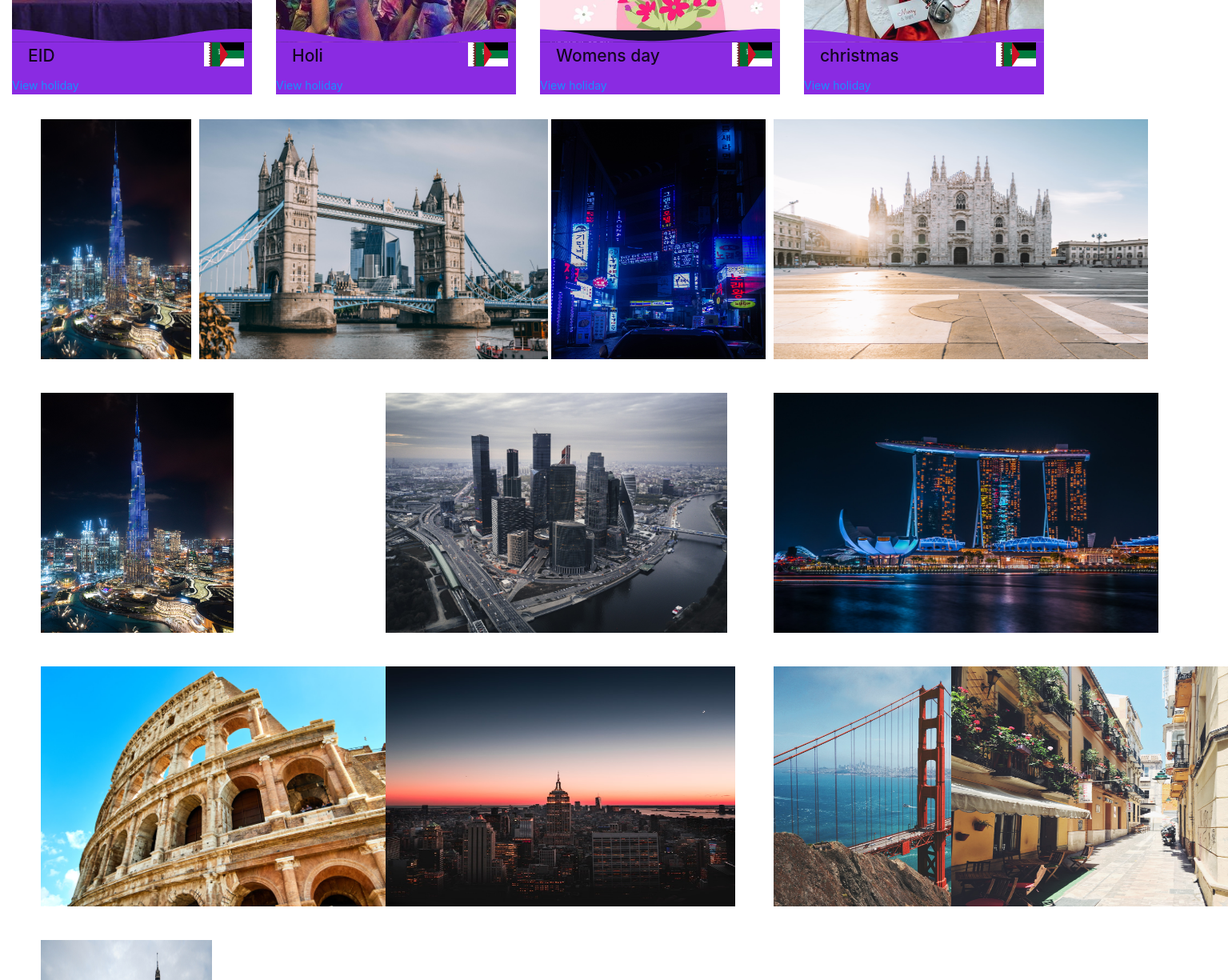
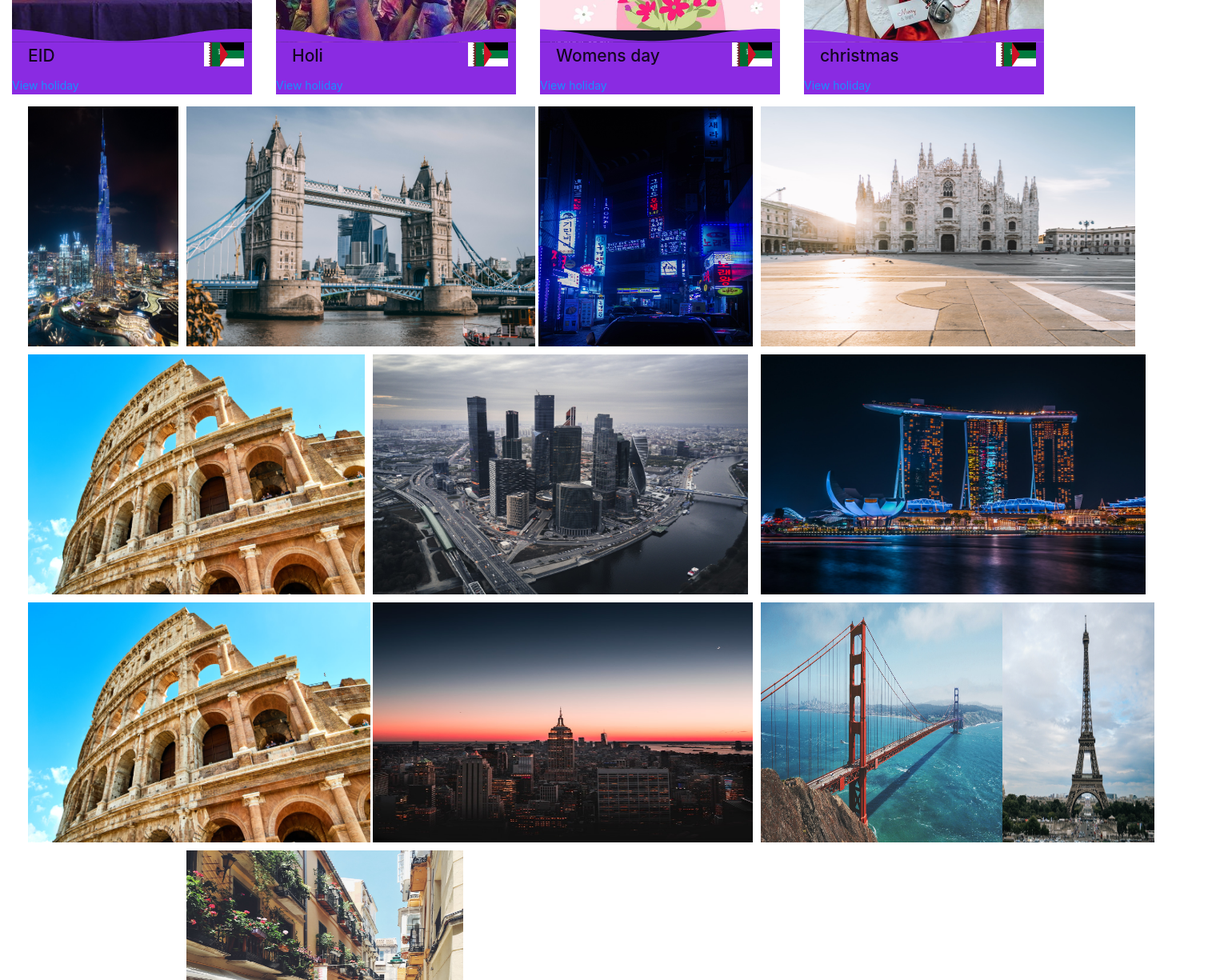
Before and after one commit to sevinch02/holidays, a React (Create React App) app: page / in a window 1280 px wide. Shown: the part 1100-2325 px from the top of the page at 80% size, 1535 px wide, since content can reach past the window. Built offline with nearby package versions, Linux system fonts and the light colour scheme; grey boxes are pictures that could not be loaded.

Commit message:
add channges

```diff
--- a/src/Components/CountryGrid/CountryGrid.js
+++ b/src/Components/CountryGrid/CountryGrid.js
@@ -7,7 +7,7 @@ const CountryGrid = () => {
     return (
     <div className="container12">
     <div className="grid-container" >
-        <Link to="" className=" grid-item slide-down four col" style={{width: 188 , height: 300}}>
+        <Link to="" className=" grid-item slide-down four column" style={{width: 188 , height: 300}}>
             <div className="box">
              <span className="original">
                 <img className=" " style={{width: 188 , height: 300}}
@@ -18,7 +18,7 @@ const CountryGrid = () => {
               </div>
            </div>
           </Link>
-       <Link to=""className=" grid-item slide-down four col" style={{width :436 , height: 300}} >
+       <Link to=""className=" grid-item slide-down four column" style={{width :436 , height: 300}} >
         <div className="box" >
         <span className="original" >
         <img className="" style={{width :436 , height: 300}}
@@ -29,7 +29,7 @@ const CountryGrid = () => {
           </div>
         </div>
        </Link>
-       <Link to="" className="grid-item slide-down four col"  style={{width :268 ,height: 300}} >
+       <Link to="" className="grid-item slide-down four column"  style={{width :268 ,height: 300}} >
           <div className="box">
               <span className="original">
              <img  className="" style={{width :268 ,height: 300}}
@@ -40,7 +40,7 @@ const CountryGrid = () => {
           </div>
          </div>
          </Link>
-         <Link to="" className=" grid-item slide-down four col"  style={{ width: 468 , height: 300 }} >
+         <Link to="" className=" grid-item slide-down four column"  style={{ width: 468 , height: 300 }} >
          <div className="box">
              <span className="original" >
              <img  className="" style={{ width: 468 , height: 300 }} src="img/milano-middle.jpg"alt="roma"/>
@@ -50,11 +50,12 @@ const CountryGrid = () => {
                </div>
          </div>
           </Link>
-          <Link to="" className="grid-item slide-down four col grid-item" style={{width:241, height:300}} >
+          <Link to="" className="grid-item slide-down four column grid-item" style={{width:421, height:300}} >
           <div className="box">
               <span className="original">
-              <img  className="" style={{width:241, height:300}}
-              src="img/dubai.jpg"alt="dubi"/>
+              {/* <img  className="" style={{width:401, height:300}}
+              src="img/dubai.jpg"alt="dubi"/>  */}
+              <img  className="" style={{width:421 , height:300}}  src="img/rim.jpg"alt="roma"/>
               </span>
 
                <div className="overlay">
@@ -62,17 +63,17 @@ const CountryGrid = () => {
                   </div>
           </div>
          </Link>
-         <Link to=""  className=" grid-item slide-down four col"  style={{width: 427 , height: 300 }} >
+         <Link to=""  className=" grid-item slide-down four column"  style={{width: 469 , height: 300 }} >
              <div className="box">
                  <span className="original">
-                 <img  className="" style={{width: 427 , height: 300 }} src="img/moskva-large.jpg"alt="russia"/>
+                 <img  className="" style={{width: 469 , height: 300 }} src="img/moskva-large.jpg"alt="russia"/>
                  </span>
                  <div className="overlay">
                    <i className="fa fa-users fa-3x" aria-hidden="true">dssdffff</i>
                   </div>
              </div>
              </Link>
-       <Link to=""  className="grid-item slide-down four col"  style={{width: 481 , height: 300 }}>
+       <Link to=""  className="grid-item slide-down four column"  style={{width: 481 , height: 300 }}>
        <div className="box">
            <span className="original">
            <img  className="grid-item" style={{width: 481 , height: 300 }} src="img/singopur-large.jpg"alt="singapure"/>
@@ -83,47 +84,47 @@ const CountryGrid = () => {
        </div>
 
        </Link>
-       <Link to=""  className="grid-item slide-down four col"   style={{width:214, height:300}}>
+       <Link to="/catalog"  className="grid-item slide-down four column"   style={{width:270, height:300}}>
         <div className="box">
             <span className="original">
-            <img  className="" style={{width:214, height:300}} src="img/parij.jpg"alt="parij"/>
+            <img  className="" style={{width:270, height:300}} src="img/parij.jpg"alt="parij"/>
             </span>
             <div className="overlay">
                    <i className="fa fa-users fa-3x" aria-hidden="true">dssdffff</i>
                   </div>
         </div>
          </Link>
-    <Link to=""  className="grid-item slide-down four col"  style={{width:468 , height:300}}>
+    <Link to=""  className="grid-item slide-down four column"  style={{width:428 , height:300}}>
     <div className="box">
     <span className="original">
-    <img  className="" style={{width:468 , height:300}}  src="img/rim.jpg"alt="roma"/>
+    <img  className="" style={{width:428 , height:300}}  src="img/rim.jpg"alt="roma"/>
     </span>
     <div className="overlay">
                    <i className="fa fa-users fa-3x" aria-hidden="true">dssdffff</i>
                   </div>
     </div>
      </Link>
-       <Link to=""  className=" grid-item slide-down four col"  style={{width: 437, height:300}} >
+       <Link to=""  className=" grid-item slide-down four column"  style={{width: 475, height:300}} >
         <div className="box">
             <span className="original">
-           <img className="" style={{width: 437, height:300}}  src="img/new-york-small.jpg"alt="america"/>
+           <img className="" style={{width: 475, height:300}}  src="img/new-york-small.jpg"alt="america"/>
         </span>
         <div className="overlay">
                    <i className="fa fa-users fa-3x" aria-hidden="true">dssdffff</i>
                   </div>
         </div>
         </Link>
-        <Link to=""  className=" grid-item slide-down four col"  style={{width: 492, height:300}} >
+        <Link to=""  className=" grid-item slide-down four column"  style={{width: 302, height:300}} >
         <div className="box">
             <span className="original">
-            <img  className="" style={{width: 492, height:300}}  src="img/san-fransisko.jpg"alt="america"/>
+            <img  className="" style={{width: 302, height:300}}  src="img/san-fransisko.jpg"alt="america"/>
             </span>
             <div className="overlay">
                    <i className="fa fa-users fa-3x" aria-hidden="true">dssdffff</i>
                   </div>
         </div>
         </Link>
-    <Link to=""  className="grid-item slide-down four col"  style={{width:346 , height:300}}>
+    <Link to=""  className="grid-item slide-down four column"  style={{width:346 , height:300}}>
     <div className="box">
         <span className="original">
       <img  className="" style={{width:346 , height:300}}  src="img/ispaniya.jpg"alt="ispania"/>
--- a/src/Components/CountryGrid/countrygrid.css
+++ b/src/Components/CountryGrid/countrygrid.css
@@ -39,8 +39,8 @@
     grid-column: 5 / 7 ;
 }
 .grid-item:nth-child(8){
-    grid-row: 4 / 5;
-    grid-column: 1 / 3 ;
+    grid-row: 3 / 4;
+    grid-column: 6 / 7 ;
 }
 .grid-item:nth-child(9){
     grid-row: 3/ 4;
@@ -55,8 +55,8 @@
     grid-column: 5 / 6 ;
 }
 .grid-item:nth-child(12){
-    grid-row:3 / 4;
-    grid-column: 6 / 6 ;
+    grid-row:4 / 4;
+    grid-column: 2 / 4 ;
 }
 /* SLIDE DOWN DELAY */
 
@@ -92,7 +92,7 @@
     right: 0;
     bottom: 0;
   }
-  .col {
+  .column {
     display: block;
     float:left;
     /* margin: 1% 0 1% 1.6%; */
```
